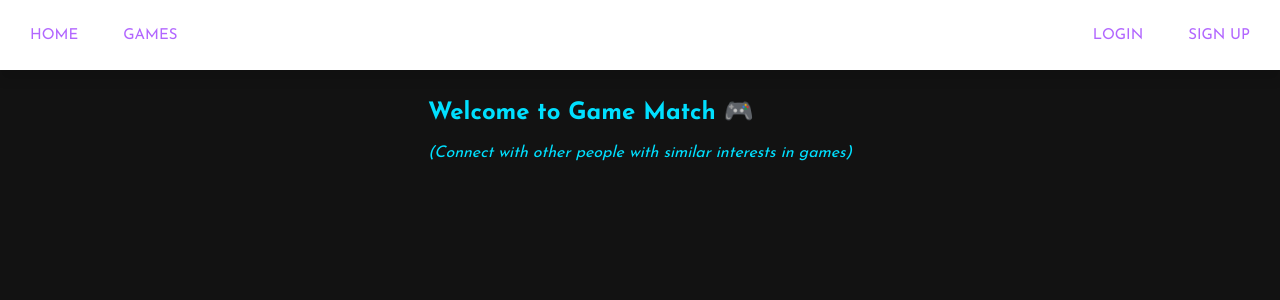
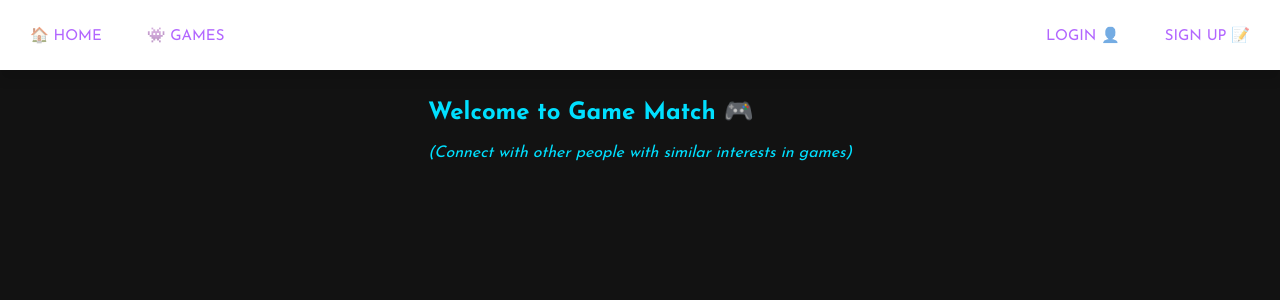
Before and after one commit to LeviDonald/GameMatch, a Flask app: page / in a window 1280 px wide. Shown: the top 300 px of the page. Run offline with Flask 3, Linux system fonts and the light colour scheme; parts of the project's set-up code (start-up, migrations or seed data) failed here and were passed over.

Commit message:
Massive bug fixes + emojis

```diff
--- a/app/routes.py
+++ b/app/routes.py
@@ -158,7 +158,7 @@ def login():
                 flash("Incorrect username / password")
         else:
             flash("Incorrect username / password")
-        return redirect(url_for("home"))
+        return redirect(url_for("login"))
     return render_template(LOGIN, form=form)
     # except Exception as e:
     #     abort(404, e)
@@ -288,13 +288,13 @@ def games():
                     new_list.append(genre.genre_id)
                 # If only one item in list, there won't be an ending ',' at the end
                 # Therefore I made the one_id_bugfix function
-                session['genres'] = tuple(new_list)
+                session['genres'] = one_id_bugfix(tuple(new_list))
             new_list = []
             if categories:
                 # Same as genres but for categories
                 for category in categories:
                     new_list.append(category.category_id)
-                session['categories'] = tuple(new_list)
+                session['categories'] = one_id_bugfix(tuple(new_list))
         else:
             session['genres'] = None
             session['categories'] = None
@@ -312,20 +312,20 @@ def games():
         # If words + genres
         if session['genres'] or session['categories']:
             if session['genres'] and session['categories']:
-                sql_query = DatabaseQuery(models.Games, join_model=(models.GameGen.game_id, models.GameCat.game_id), model_args=(models.Games.name.like(session['search_query']), models.GameGen.genre_id.in_(session['genres']), models.GameCat.category_id.in_(session['categories'])))
+                # sql_query = DatabaseQuery(models.Games, join_model=(models.GameGen.game_id, models.GameCat.game_id), model_args=(models.Games.name.like(session['search_query']), models.GameGen.genre_id.in_(session['genres']), models.GameCat.category_id.in_(session['categories'])))
                 # sql_query = db.session.query(models.Games, models.GameGen, models.GameCat).filter(models.Games.game_id == models.GameGen.game_id).filter(models.Games.game_id == models.GameCat.game_id).filter(models.Games.name.like(session['search_query'])).filter(models.GameGen.genre_id.in_(session['genres'])).filter(models.GameCat.category_id.in_(session['categories'])).limit(LIMIT).offset(offset).distinct()
-                # sql_query = "SELECT DISTINCT games.game_id, games.name, games.header_image FROM ((games INNER JOIN game_genre ON games.game_id = game_genre.game_id) INNER JOIN game_category ON games.game_id = game_category.game_id) WHERE games.name LIKE ? AND game_genre.genre_id IN %s AND game_category.category_id IN %s ORDER BY %.8s %.4s LIMIT ? OFFSET ?;" % (session['genres'], session['categories'], session['sort_style'], session['sort_asc'])
-                # count_query = "SELECT COUNT(*) FROM (SELECT DISTINCT games.game_id, games.name, games.header_image FROM ((games INNER JOIN game_genre ON games.game_id = game_genre.game_id) INNER JOIN game_category ON games.game_id = game_category.game_id) WHERE games.name LIKE ? AND game_genre.genre_id IN %s AND game_category.category_id IN %s);" % (session['genres'], session['categories'])
+                sql_query = "SELECT DISTINCT games.game_id, games.name, games.header_image FROM ((games INNER JOIN game_genre ON games.game_id = game_genre.game_id) INNER JOIN game_category ON games.game_id = game_category.game_id) WHERE games.name LIKE ? AND game_genre.genre_id IN %s AND game_category.category_id IN %s ORDER BY %.8s %.4s LIMIT ? OFFSET ?;" % (session['genres'], session['categories'], session['sort_style'], session['sort_asc'])
+                count_query = "SELECT COUNT(DISTINCT games.game_id) FROM ((games INNER JOIN game_genre ON games.game_id = game_genre.game_id) INNER JOIN game_category ON games.game_id = game_category.game_id) WHERE games.name LIKE ? AND game_genre.genre_id IN %s AND game_category.category_id IN %s;" % (session['genres'], session['categories'])
             elif session['genres']:
                 sql_query = "SELECT DISTINCT games.game_id, games.name, games.header_image FROM (games INNER JOIN game_genre ON games.game_id = game_genre.game_id) WHERE games.name LIKE ? AND game_genre.genre_id IN %s ORDER BY %.8s %.4s LIMIT ? OFFSET ?;" % (session['genres'], session['sort_style'], session['sort_asc'])
-                count_query = "SELECT COUNT(*) FROM (SELECT DISTINCT games.game_id, games.name, games.header_image FROM (games INNER JOIN game_genre ON games.game_id = game_genre.game_id) WHERE games.name LIKE ? AND game_genre.genre_id IN %s)" % (session['genres'],)
+                count_query = "SELECT COUNT(DISTINCT games.game_id) FROM (games INNER JOIN game_genre ON games.game_id = game_genre.game_id) WHERE games.name LIKE ? AND game_genre.genre_id IN %s" % (session['genres'],)
             else:
                 sql_query = "SELECT DISTINCT games.game_id, games.name, games.header_image FROM (games INNER JOIN game_category ON games.game_id = game_category.game_id) WHERE games.name LIKE ? AND game_category.category_id IN %s ORDER BY %.8s %.4s LIMIT ? OFFSET ?;" % (session['categories'], session['sort_style'], session['sort_asc'])
-                count_query = "SELECT COUNT(*) FROM (SELECT DISTINCT games.game_id, games.name, games.header_image FROM (games INNER JOIN game_category ON games.game_id = game_category.game_id) WHERE games.name LIKE ? AND game_category.category_id IN %s" % (session['categories'],)
+                count_query = "SELECT COUNT(DISTINCT games.game_id) FROM (games INNER JOIN game_category ON games.game_id = game_category.game_id) WHERE games.name LIKE ? AND game_category.category_id IN %s" % (session['categories'],)
         # If words
         else:
             sql_query = "SELECT game_id, name, header_image FROM games WHERE name LIKE ? ORDER BY %s %.4s LIMIT ? OFFSET ?;" % (session['sort_style'], session['sort_asc'])
-            count_query = "SELECT COUNT(*) FROM (SELECT game_id, name, header_image FROM games WHERE name LIKE ?);"
+            count_query = "SELECT DISTINCT COUNT(games.game_id) FROM games WHERE name LIKE ?;"
         game_info = select_database(sql_query, (session['search_query'], LIMIT, offset))
         if not session['max_pages']:
             count_query = select_database(count_query, (session['search_query'],))
@@ -334,18 +334,17 @@ def games():
         if session['genres'] or session['categories']:
             if session['genres'] and session['categories']:
                 sql_query = "SELECT DISTINCT games.game_id, games.name, games.header_image FROM ((games INNER JOIN game_genre ON games.game_id = game_genre.game_id) INNER JOIN game_category ON games.game_id = game_category.game_id) WHERE game_genre.genre_id IN %s AND game_category.category_id IN %s ORDER BY %.8s %.4s LIMIT ? OFFSET ?;" % (session['genres'], session['categories'], session['sort_style'], session['sort_asc'])
-                count_query = "SELECT COUNT(*) FROM (SELECT DISTINCT games.game_id, games.name, games.header_image FROM ((games INNER JOIN game_genre ON games.game_id = game_genre.game_id) INNER JOIN game_category ON games.game_id = game_category.game_id) WHERE game_genre.genre_id IN %s AND game_category.category_id IN %s);" % (session['genres'], session['categories'])
-                print(count_query)
+                count_query = "SELECT COUNT(DISTINCT games.game_id) FROM ((games INNER JOIN game_genre ON games.game_id = game_genre.game_id) INNER JOIN game_category ON games.game_id = game_category.game_id) WHERE game_genre.genre_id IN %s AND game_category.category_id IN %s;" % (session['genres'], session['categories'])
             elif session['genres']:
                 sql_query = "SELECT DISTINCT games.game_id, games.name, games.header_image FROM (games INNER JOIN game_genre ON games.game_id = game_genre.game_id) WHERE game_genre.genre_id IN %s ORDER BY %.8s %.4s LIMIT ? OFFSET ?;" % (session['genres'], session['sort_style'], session['sort_asc'])
-                count_query = "SELECT COUNT(*) FROM (SELECT DISTINCT games.game_id, games.name, games.header_image FROM (games INNER JOIN game_genre ON games.game_id = game_genre.game_id) WHERE game_genre.genre_id IN %s);" % (session['genres'],)
+                count_query = "SELECT COUNT(DISTINCT games.game_id) FROM (games INNER JOIN game_genre ON games.game_id = game_genre.game_id) WHERE game_genre.genre_id IN %s;" % (session['genres'],)
             else:
                 sql_query = "SELECT DISTINCT games.game_id, games.name, games.header_image FROM (games INNER JOIN game_category ON games.game_id = game_category.game_id) WHERE game_category.category_id IN %s ORDER BY %.8s %.4s LIMIT ? OFFSET ?;" % (session['categories'], session['sort_style'], session['sort_asc'])
-                count_query = "SELECT COUNT(*) FROM (SELECT DISTINCT games.game_id, games.name, games.header_image FROM (games INNER JOIN game_category ON games.game_id = game_category.game_id) WHERE game_category.category_id IN %s);" % (session['categories'],)
+                count_query = "SELECT COUNT(DISTINCT games.game_id) FROM (games INNER JOIN game_category ON games.game_id = game_category.game_id) WHERE game_category.category_id IN %s;" % (session['categories'],)
         # If blank search
         else:
             sql_query = "SELECT game_id, name, header_image FROM games ORDER BY %.8s %.4s LIMIT ? OFFSET ?;" % (session['sort_style'], session['sort_asc'])
-            count_query = "SELECT COUNT(*) FROM (SELECT game_id, name, header_image FROM games);"
+            count_query = "SELECT COUNT(DISTINCT games.game_id) FROM games;"
         # game_info[0] - ID, [1] - Name, [2] - Image link
         game_info = select_database(sql_query, (LIMIT, offset))
         # Prevents code having to make additional operations
--- a/app/templates/nav.html
+++ b/app/templates/nav.html
@@ -1,17 +1,17 @@
 <ul class="nav_list">
-    <li><a href="/" class="nav_link">HOME</a></li>
-    <li><a href="/clear_search/0" class="nav_link">GAMES</a></li>
+    <li><a href="/" class="nav_link">&#127968; HOME</a></li>
+    <li><a href="/clear_search/0" class="nav_link">&#128126; GAMES</a></li>
     {% if current_user.is_authenticated %}
-        <li>Welcome, {{current_user.username}}</li>
+        <li>Welcome, {{current_user.username}} &#128075;</li>
         <div class="auth_links">
-            <li><a href="/clear_search/1">FAVOURITES</a></li>
+            <li><a href="/clear_search/1">FAVOURITES &#128157;</a></li>
             <li><a href="/logout" class="nav_link">LOGOUT</a></li>
         </div>
     {% endif %}
     {% if not current_user.is_authenticated %}
     <div class="auth_links">
-            <li><a href="/login" class="nav_link">LOGIN</a></li>
-            <li><a href="/signup" class="nav_link">SIGN UP</a></li>
+            <li><a href="/login" class="nav_link">LOGIN &#128100;</a></li>
+            <li><a href="/signup" class="nav_link">SIGN UP &#128221;</a></li>
     </div>
     {% endif %}
 </ul>
```
